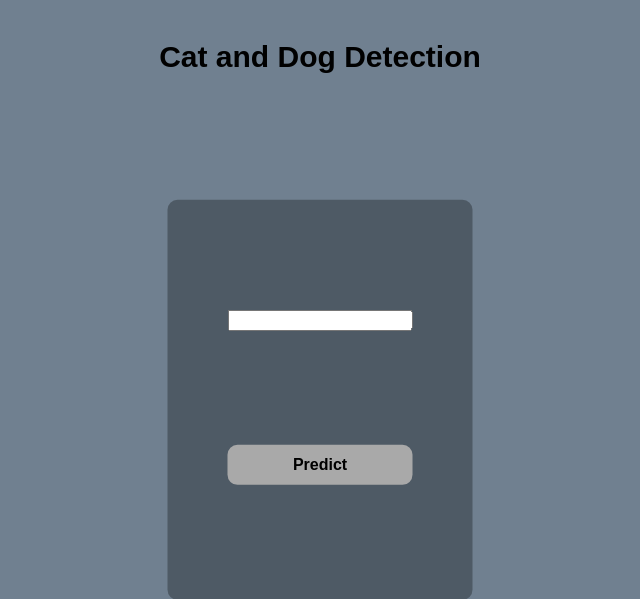
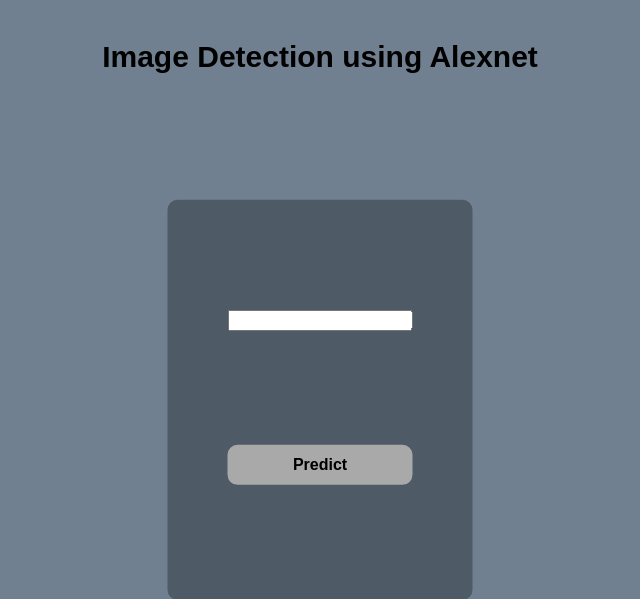
Before and after one commit to Pabanjyoti/Image-Classifier-Flask-App, a Flask app: page / in a window 1280 px wide. Shown: the top 599 px of the page, without its empty margins (320-960 px from the left). Run offline with Flask 2, Linux system fonts and the light colour scheme.

Commit message:
changed webpage title

```diff
--- a/templates/home.html
+++ b/templates/home.html
@@ -1,11 +1,11 @@
 <head>
 
-<title>Cat or Dog</title>
+<title>Image Detection</title>
 
 </head>
 
 <body>
-    <h1 >Cat and Dog Detection</h1>
+    <h1 >Image Detection using Alexnet</h1>
 
 	<div class="box">
     	<form method=post enctype=multipart/form-data>
```
